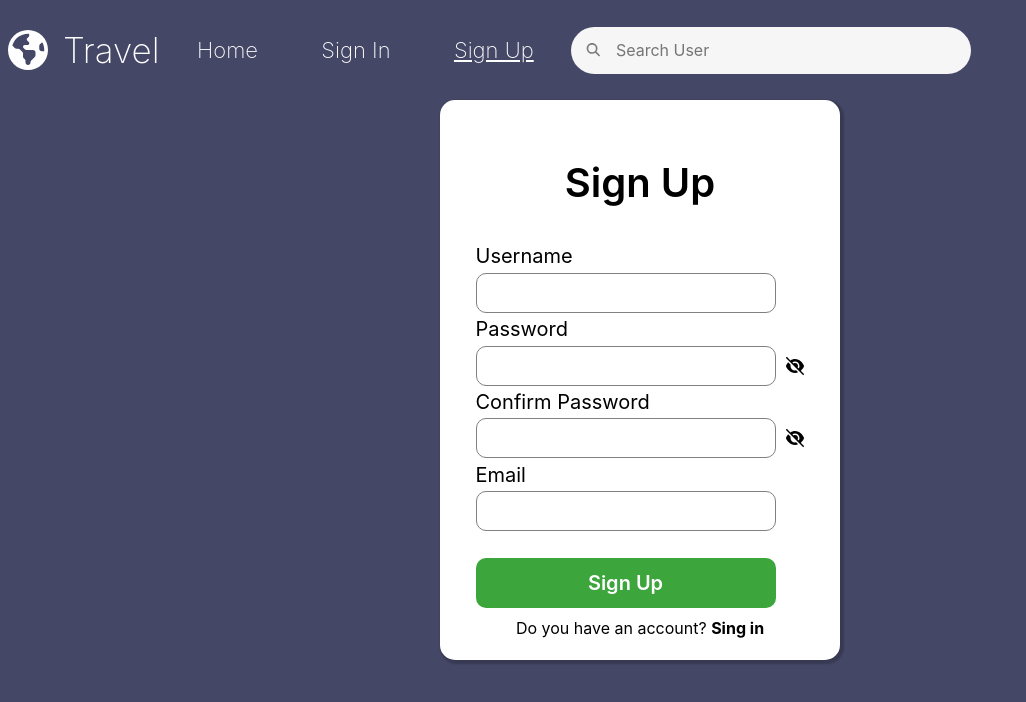
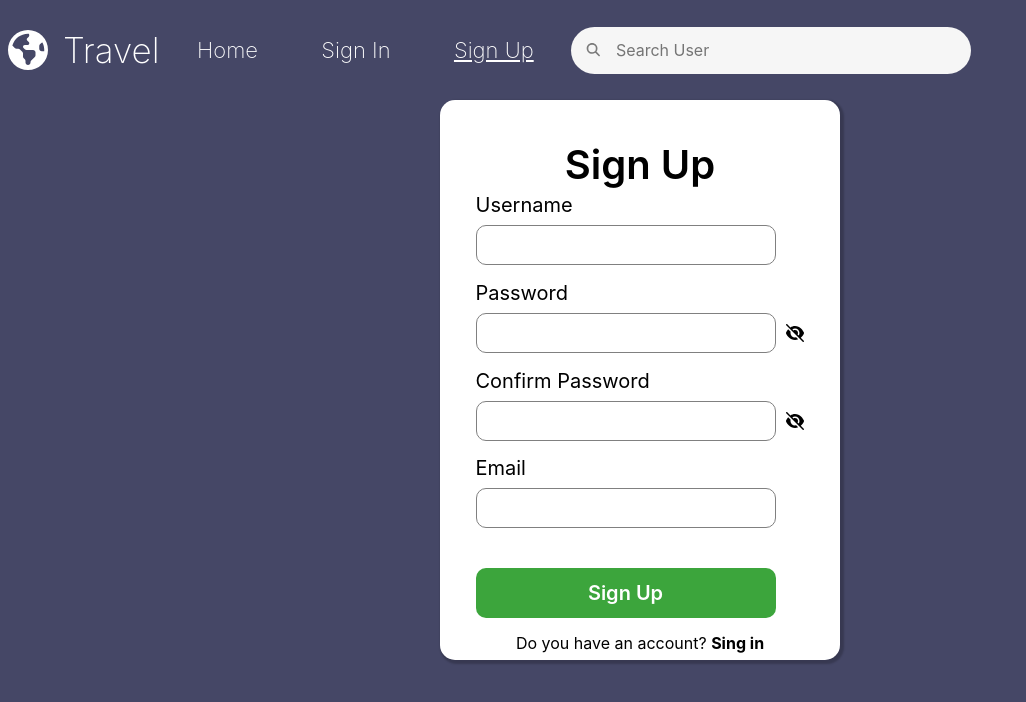
Before and after one commit to Hopelesszz/travel-front, a React (Vite) app: page /register in a window 1280 px wide. Shown: the top 702 px of the page, without its empty margins (0-1026 px from the left). Built offline with nearby package versions, Linux system fonts and the light colour scheme; no server answers.

Commit message:
Error fixing

```diff
--- a/src/pages/Registration/Registration.scss
+++ b/src/pages/Registration/Registration.scss
@@ -109,7 +109,7 @@
 .form_container__content {
     background-color: white;
     @include mixins.direction-justify(column, space-between);
-    height: 400px;
+    height: 480px;
 }
 .error {
     font-family: "Inter", "Roboto";
```
